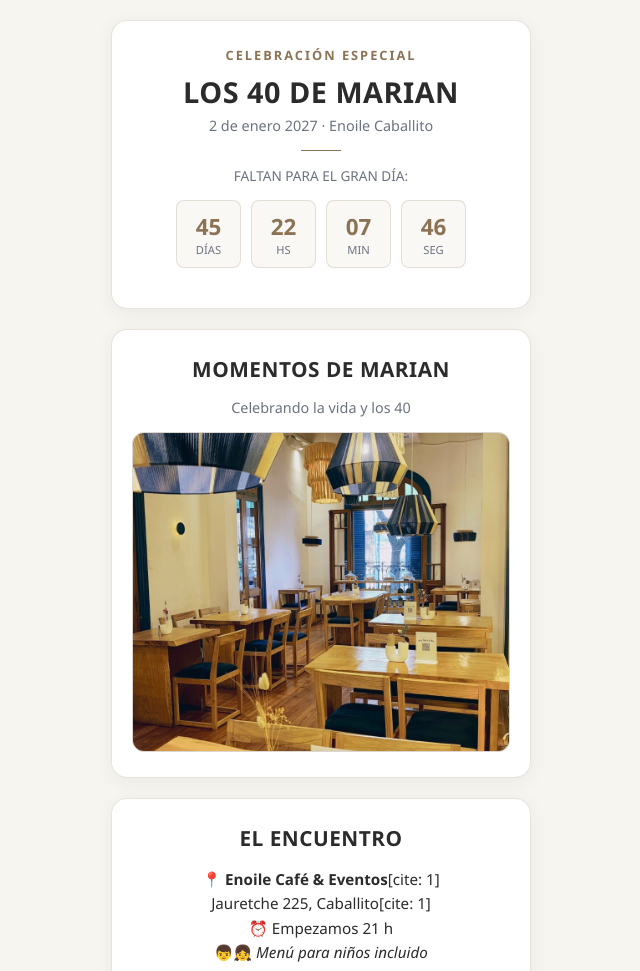
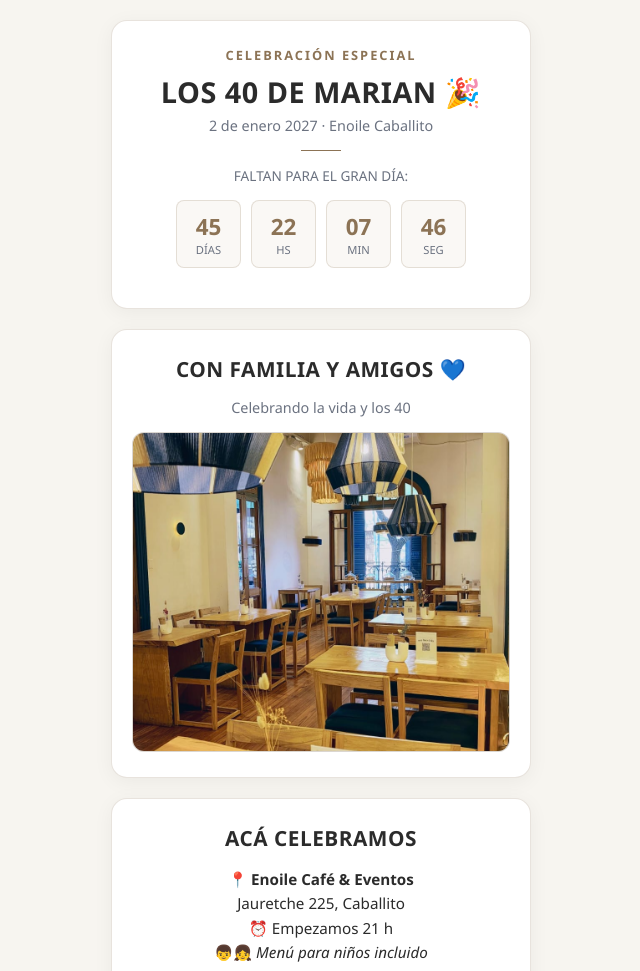
Before and after one commit to jmreimundo/cumple-marian, a plain HTML site: page index.html in a window 1280 px wide. Shown: the top 971 px of the page, without its empty margins (319-959 px from the left). Drawn offline with Linux system fonts and the light colour scheme; grey boxes are pictures that could not be loaded.

Commit message:
Update index.html

```diff
--- a/index.html
+++ b/index.html
@@ -262,7 +262,7 @@
     <!-- STORY 1: Portada y Cuenta Regresiva -->
     <div class="story-card">
       <div class="greek-title">Celebración Especial</div>
-      <h1>LOS 40 DE MARIAN</h1>
+      <h1>LOS 40 DE MARIAN 🎉</h1>
       <p class="subtitle">2 de enero 2027 · Enoile Caballito</p>
 
       <div class="divider"></div>
@@ -279,7 +279,7 @@
 
     <!-- STORY 2: Carrusel Exclusivo de Fotos de Marian -->
     <div class="story-card">
-      <h2>MOMENTOS DE MARIAN</h2>
+      <h2>CON FAMILIA Y AMIGOS 💙</h2>
       <p class="subtitle">Celebrando la vida y los 40</p>
 
       <div class="carousel-container">
@@ -292,10 +292,10 @@
 
     <!-- STORY 3: Ubicación con Google Maps y Detalles -->
     <div class="story-card">
-      <h2>EL ENCUENTRO</h2>
+      <h2>ACÁ CELEBRAMOS</h2>
       <p style="font-size: 0.95rem; line-height: 1.6; margin-bottom: 10px;">
-        📍 <b>Enoile Café & Eventos</b>[cite: 1]<br>
-        Jauretche 225, Caballito[cite: 1]<br>
+        📍 <b>Enoile Café & Eventos</b><br>
+        Jauretche 225, Caballito<br>
         ⏰ Empezamos 21 h<br>
         👦👧 <i>Menú para niños incluido</i>
       </p>
```
